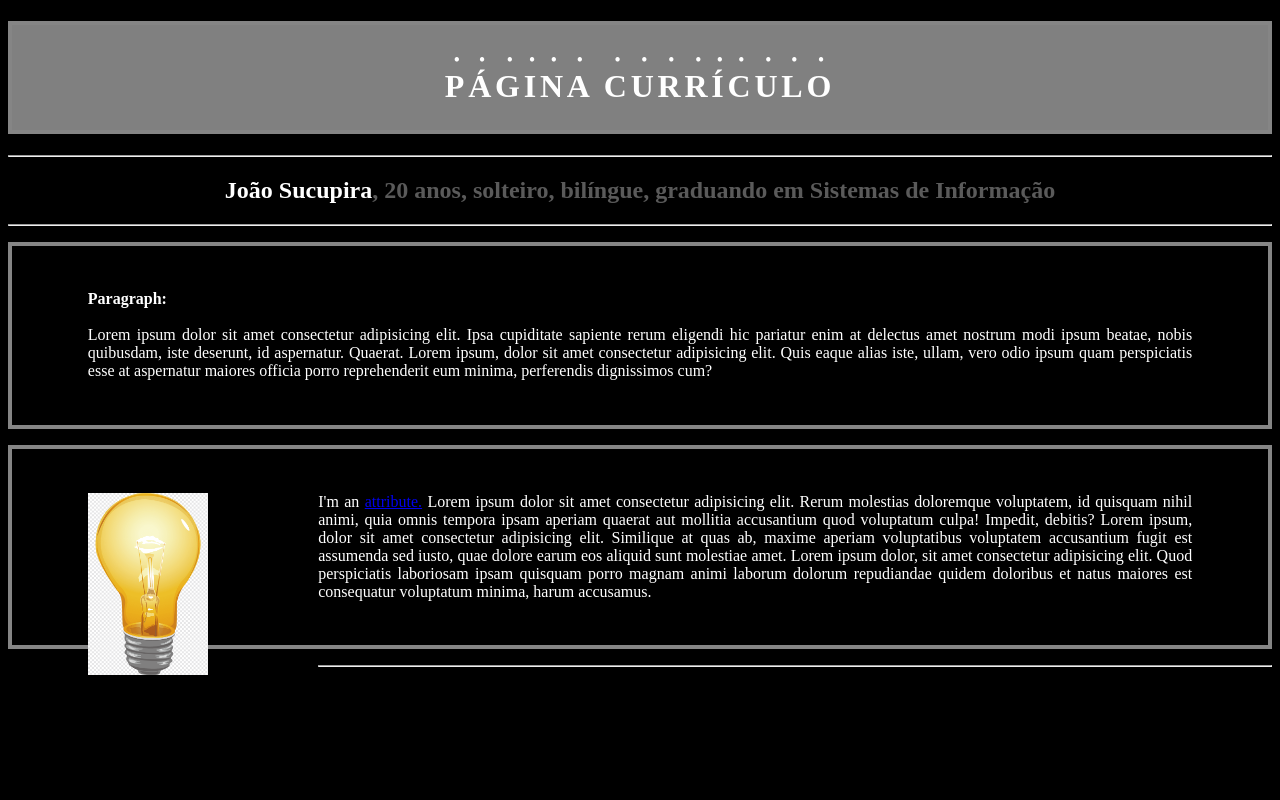
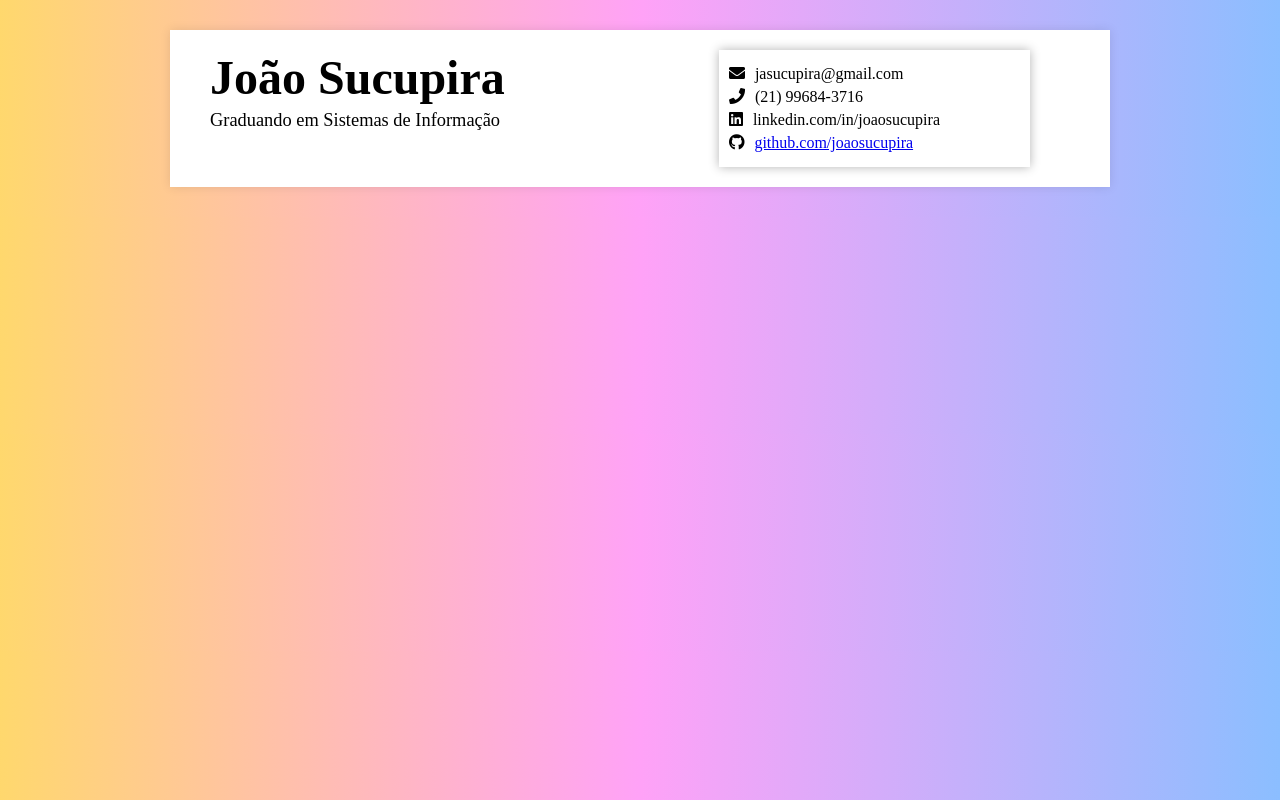
Before and after one commit to joaosucupira/pasta-site_curriculo, a plain HTML site: page index.html in a window 1280 px wide. Drawn offline with Linux system fonts and the light colour scheme.

Commit message:
Layout basico
removi o lorem ipsum e organizei informações de contato numa caixinha do lado do nome

```diff
--- a/index.html
+++ b/index.html
@@ -2,36 +2,25 @@
 <html lang="en">
 <head>
     <link rel="stylesheet" href="style.css">
+    <link rel="stylesheet" href="https://cdnjs.cloudflare.com/ajax/libs/font-awesome/5.15.3/css/all.min.css">
     <meta charset="UTF-8">
     <meta name="viewport" content="width=device-width, initial-scale=1.0">
-    <title>Página CV</title>
+    <title>João Sucupira - Currículo</title>
 </head>
 <body>
-    <div class="divA">
-        <h1 class="blink">Página currículo</h1>
-        <hr>
-        <h2 class="pulse"><a style="color:white;">João Sucupira</a>, 20 anos, solteiro, bilíngue, graduando em Sistemas de Informação</h2>
-        <hr>
+    <div class="alpha">
+        <div class="container">
+            <div class="header">
+                <h1>João Sucupira</h1>
+                <h2>Graduando em Sistemas de Informação</h2>
+            </div>
+            <div class="contact pulse">
+                <p class="blink"><i class="fas fa-envelope"></i>jasucupira@gmail.com</p>
+                <p class="blink"><i class="fas fa-phone"></i>(21) 99684-3716</p>
+                <p class="blink"><i class="fab fa-linkedin"></i>linkedin.com/in/joaosucupira</p>
+                <p class="blink"><i class="fab fa-github"></i><a href="https://github.com/joaosucupira">github.com/joaosucupira</a></p>
+            </div>
+        </div>
     </div>
-
-    <div class="divB">
-        <p><b>Paragraph:</b><br><br>Lorem ipsum dolor sit amet consectetur adipisicing elit. Ipsa cupiditate sapiente rerum eligendi
-            hic pariatur enim at delectus amet nostrum modi ipsum beatae, nobis quibusdam, iste deserunt, id aspernatur. Quaerat.
-            Lorem ipsum, dolor sit amet consectetur adipisicing elit. Quis eaque alias iste, ullam, vero odio ipsum quam perspiciatis esse at aspernatur maiores officia porro reprehenderit eum minima, perferendis dignissimos cum?</p>
-
-        <p title="Link to W3School" >
-            <img src="imgs\pic_bulbon.png" width="150" alt="Lamp" title="lamp" style="float:left;width:120px; ">
-            I'm an <a href="https://www.w3schools.com/html/html_attributes.asp">attribute.</a>
-
-            Lorem ipsum dolor
-            sit amet consectetur adipisicing elit. Rerum molestias doloremque voluptatem, id quisquam nihil animi, quia omnis tempora ipsam
-             aperiam quaerat aut mollitia accusantium quod voluptatum culpa! Impedit, debitis? Lorem ipsum, dolor sit amet consectetur adipisicing
-             elit. Similique at quas ab, maxime aperiam voluptatibus voluptatem accusantium fugit est assumenda sed iusto, quae dolore earum eos aliquid
-             sunt molestiae amet. Lorem ipsum dolor, sit amet consectetur adipisicing elit. Quod perspiciatis laboriosam ipsam quisquam porro magnam animi
-             laborum dolorum repudiandae quidem doloribus et natus maiores est consequatur voluptatum minima, harum accusamus.
-        </p>
-    </div>
-
-    <hr>
 </body>
 </html>
--- a/style.css
+++ b/style.css
@@ -1,58 +1,101 @@
-.divA{
-    h1{
-        text-emphasis: filled;
-        background-color: gray;
-        text-transform: uppercase;
-        text-align: center;
-        letter-spacing: 0.1cm;
-        padding: 2%;
-        border:4px solid rgb(133, 133, 133);
-        color:rgb(255, 255, 255);
-    }
-    h2{
+<!-- ARQUIVO EXTERNO CSS
 
-        text-align: center;
-        padding: -2%;
-        color:rgb(90, 90, 90);
-    }
+/*DIAGRAMAÇÃO:*/
+/**Div com os títulos do cabeçalho**/
+.header{
+    background-color: #333;
+    color: #fff;
+    padding: 20px;
+    text-align: center;
 }
 
-.divB{
-    color: white;
+.header h1 {
+    margin: 0;
+    font-size: 3em;
+    padding-left:20px;
+
+}
+.header h2 {
+
+    padding-left:20px;
+    margin-top: 5px;
+    font-size: 1.15em;
+    font-weight: normal;
 }
 
+/**Div com informações de contato**/
+.contact {
+    background-color: #fff;
+    box-shadow: 0 0 10px rgba(0, 0, 0, 0.3);
+    text-align: left;
+    padding: 10px;
+    padding-right: 10%;
+    width: auto;
+    margin-right: 60px; /* Mantém o espaçamento à direita, se necessário */
+    margin-left: 20px; /* Adiciona um espaçamento à esquerda, ajuste conforme necessário */
+}
 
-p{
-    border:4px solid rgb(133, 133, 133);
-    text-align: justify;
-    padding: 3.5%;
-    padding-left: 6%;
-    padding-right: 6%;
+.contact p{
+    margin: 5px 0;
+
+}
+.contact i {
+    margin-right: 10px; /* Ajuste o valor conforme necessário */
+}
+
+/* Posicionamento à direita */
+.container {
+    display: flex;
+    justify-content: space-between;
+}
+
+/**Div superior que contém todas**/
+.alpha{
+    max-width: 900px;
+    margin: 20px auto;
+    padding: 20px;
+    background-color: #fff;
+    box-shadow: 0 0 10px rgba(0,0,0,0.1);
+}
+
+body{
+    font-family: 'Times New Roman', Times, serif;
+    background: linear-gradient(91deg, #ffd86d, #ffa2f7, #8bbeff); /* Degradê não linear com 3 cores */
+    margin: 30px;
+    padding: 0;
 
 }
 
-body{
-    background-color: rgb(0, 0, 0);
-}
-
-img{
-    padding-right: 10%;
-
-}
-
+/*ANIMAÇÕES:*/
+/**Animação de entrada do título maior**/
 @keyframes blink {
-    from{
+    0% {
         opacity: 0;
     }
 
-    to {
+    100% {
         opacity: 1;
     }
 
 }
 
+/**Animação de pulso leve**/
 .blink {
     animation: blink 1.5s ease-in-out;
+}
+.blink:nth-child(1) {
+    animation-delay: 0s;
+}
+.blink:nth-child(2) {
+    animation-delay: 0.25s; /* Atraso de 1 segundo para o segundo item */
+}
+
+.blink:nth-child(3) {
+    animation-delay: 0.5s; /* Atraso de 2 segundos para o terceiro item */
+}
+
+.blink:nth-child(4) {
+    animation-delay: 0.75s; /* Atraso de 3 segundos para o quarto item */
 }
 
 @keyframes pulse {
@@ -60,7 +103,7 @@ img{
         transform: scale(1);
     }
     50% {
-        transform: scale(0.99);
+        transform: scale(0.955);
     }
 
     100%{
@@ -70,5 +113,5 @@ img{
 }
 
 .pulse {
-    animation: pulse 0.5s ease-in-out;
+    animation: pulse 1s ease-in-out;
 }
```
